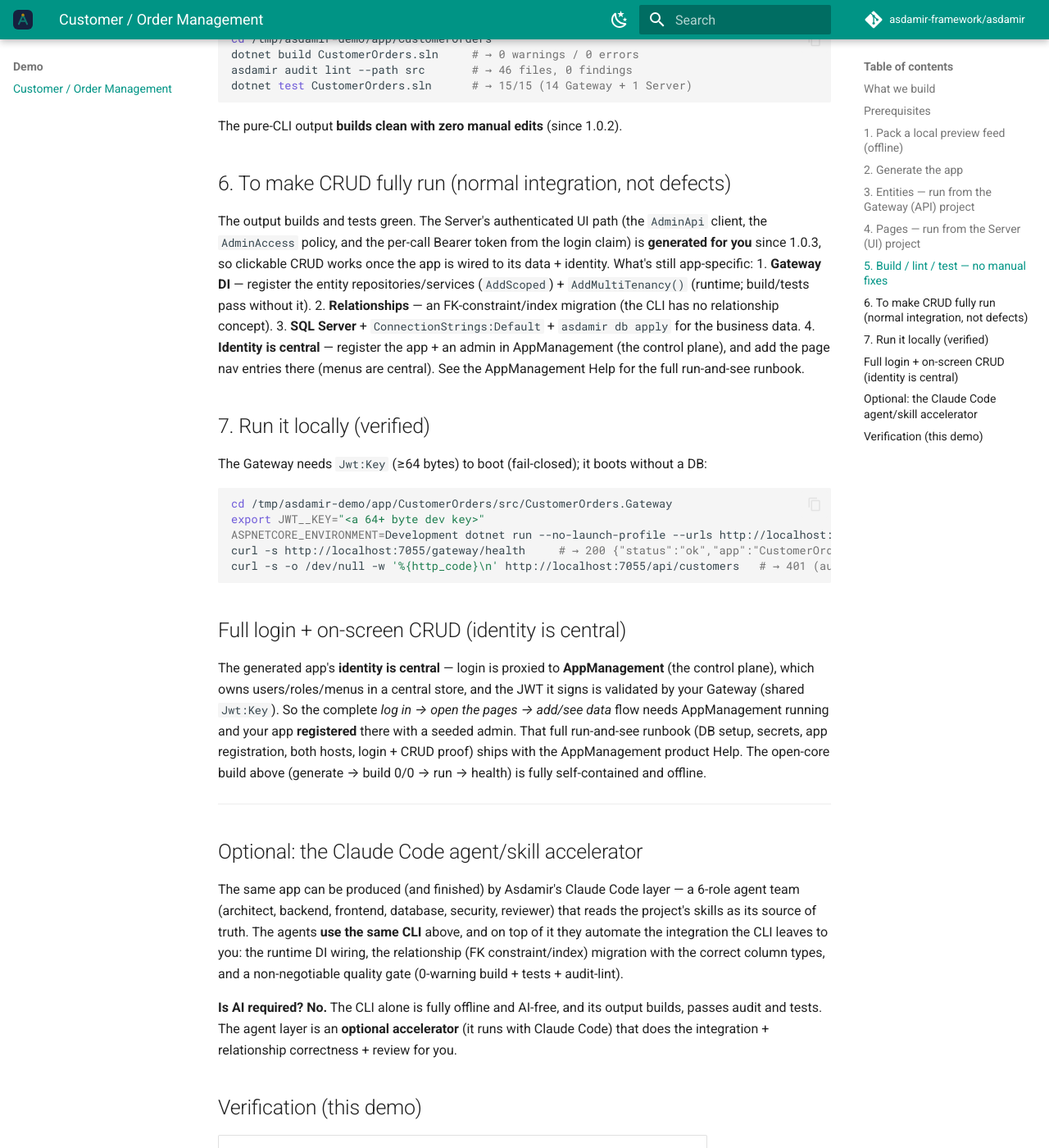
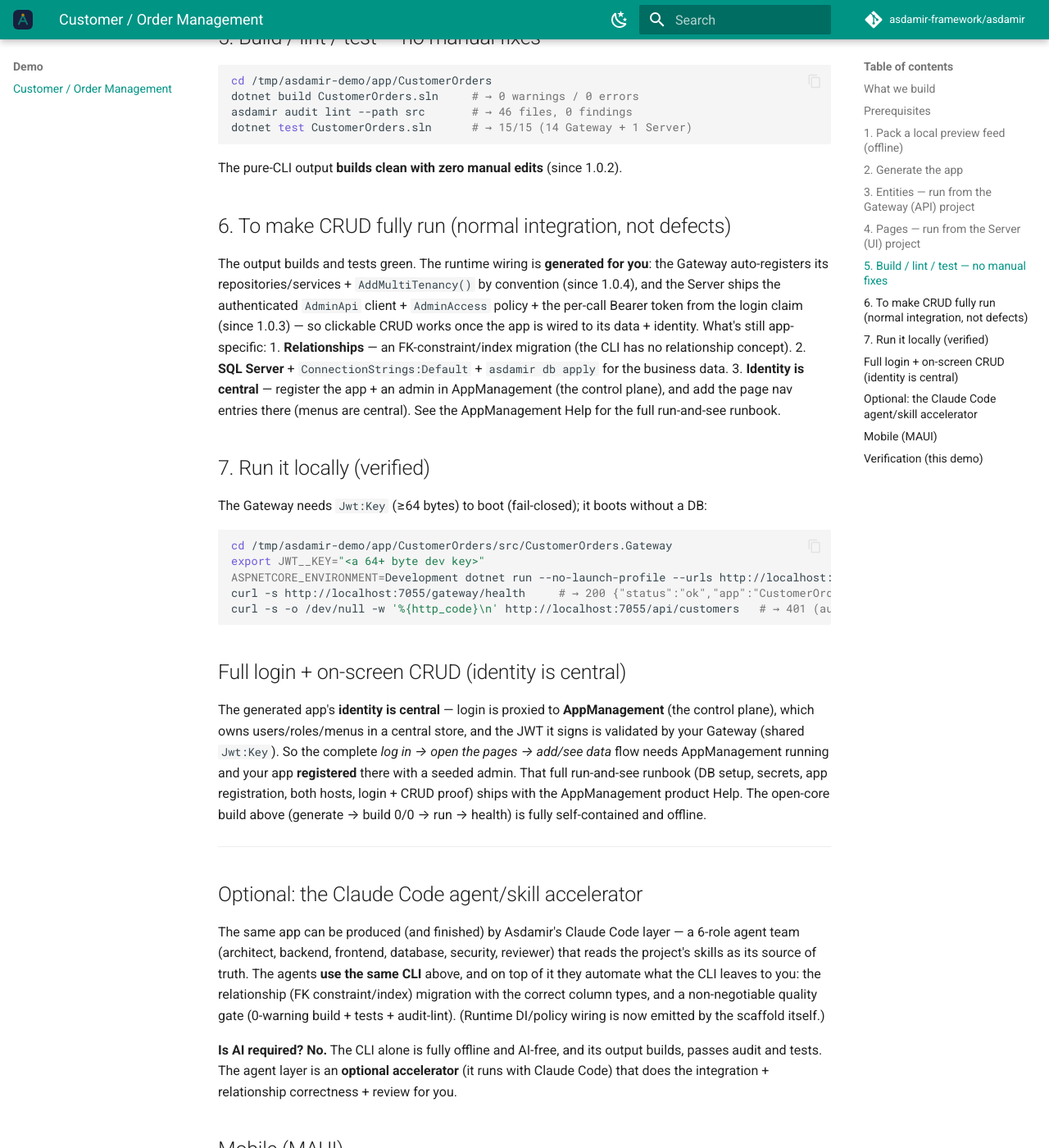
Before and after one commit to asdamir-framework/asdamir, an MkDocs documentation site: the page built from docs/demo/customer-order-management.md, in a window 1280 px wide and 1400 px high, scrolled down 2381 px. Shown: the whole window at 82% size. Built offline with MkDocs 1.6.1 and Material for MkDocs 9.7.7, drawn with Linux system fonts in a browser that asks for light colours; comment, search, counter and statistics services are not loaded; some of the changed text lies outside the part shown.

Commit message:
docs(demo): update for current state — Gateway DI auto (1.0.4), 1.0.5, + Mobile section
Corrects now-outdated guidance: Gateway DI + Server AdminApi/policy are emitted by the
scaffold (1.0.4) — no longer manual steps; bumps the version baseline; and adds a Mobile
(MAUI) section (generated + run on the Android emulator, honest skeleton scope). Menu/page
localization auto-seed reflected.

Co-Authored-By: Claude Opus 4.8 (1M context) <noreply@anthropic.com>

````diff
--- a/docs/demo/customer-order-management.md
+++ b/docs/demo/customer-order-management.md
@@ -2,7 +2,9 @@
 
 > A hands-on tutorial: scaffold a small Customer/Order management web app with the `asdamir` CLI —
 > **100% offline, no AI required** — then (optionally) accelerate the integration work with the Claude
-> Code agent/skill layer. Every command below was really run and verified. Requires open core **1.0.2+**.
+> Code agent/skill layer. Every command below was really run and verified. Requires the `asdamir` CLI
+> **1.0.4+** (since 1.0.4 the generated app wires its DI automatically; 1.0.5 also localizes nav-menu labels).
+> A **mobile (MAUI)** version of the same app can be generated too — see [Mobile](#mobile-maui) below.
 
 ## What we build
 
@@ -92,13 +94,13 @@ The pure-CLI output **builds clean with zero manual edits** (since 1.0.2).
 
 ## 6. To make CRUD fully run (normal integration, not defects)
 
-The output builds and tests green. The Server's authenticated UI path (the `AdminApi` client, the
-`AdminAccess` policy, and the per-call Bearer token from the login claim) is **generated for you** since
-1.0.3, so clickable CRUD works once the app is wired to its data + identity. What's still app-specific:
-1. **Gateway DI** — register the entity repositories/services (`AddScoped`) + `AddMultiTenancy()` (runtime; build/tests pass without it).
-2. **Relationships** — an FK-constraint/index migration (the CLI has no relationship concept).
-3. **SQL Server** + `ConnectionStrings:Default` + `asdamir db apply` for the business data.
-4. **Identity is central** — register the app + an admin in AppManagement (the control plane), and add the page nav entries there (menus are central). See the AppManagement Help for the full run-and-see runbook.
+The output builds and tests green. The runtime wiring is **generated for you**: the Gateway auto-registers
+its repositories/services + `AddMultiTenancy()` by convention (since 1.0.4), and the Server ships the
+authenticated `AdminApi` client + `AdminAccess` policy + the per-call Bearer token from the login claim
+(since 1.0.3) — so clickable CRUD works once the app is wired to its data + identity. What's still app-specific:
+1. **Relationships** — an FK-constraint/index migration (the CLI has no relationship concept).
+2. **SQL Server** + `ConnectionStrings:Default` + `asdamir db apply` for the business data.
+3. **Identity is central** — register the app + an admin in AppManagement (the control plane), and add the page nav entries there (menus are central). See the AppManagement Help for the full run-and-see runbook.
 
 ## 7. Run it locally (verified)
 
@@ -127,13 +129,30 @@ The open-core build above (generate → build 0/0 → run → health) is fully s
 
 The same app can be produced (and finished) by Asdamir's Claude Code layer — a 6-role agent team
 (architect, backend, frontend, database, security, reviewer) that reads the project's skills as its source
-of truth. The agents **use the same CLI** above, and on top of it they automate the integration the CLI
-leaves to you: the runtime DI wiring, the relationship (FK constraint/index) migration with the correct
-column types, and a non-negotiable quality gate (0-warning build + tests + audit-lint).
+of truth. The agents **use the same CLI** above, and on top of it they automate what the CLI leaves to you:
+the relationship (FK constraint/index) migration with the correct column types, and a non-negotiable quality
+gate (0-warning build + tests + audit-lint). (Runtime DI/policy wiring is now emitted by the scaffold itself.)
 
 **Is AI required? No.** The CLI alone is fully offline and AI-free, and its output builds, passes audit
 and tests. The agent layer is an **optional accelerator** (it runs with Claude Code) that does the
 integration + relationship correctness + review for you.
+
+## Mobile (MAUI)
+
+The same app has a mobile side: `asdamir new mobile CustomerOrders` scaffolds a **.NET MAUI Blazor Hybrid**
+app (a Mobile host + a shared Blazor layer + a **real SQLite offline cache**) that talks to the same Gateway
+API. Tokens are kept in native secure storage (Keychain/Keystore), login is proxied centrally, and the UI is
+localized (TR/EN/RU).
+
+```bash
+asdamir new mobile CustomerOrders --gateway-url https://localhost:7001/
+# build a single RID (else NETSDK1047), then deploy + run on a running emulator:
+dotnet build src/CustomerOrders.Mobile/CustomerOrders.Mobile.csproj -f net10.0-android -r android-arm64 -t:Run
+```
+
+> **Scope (honest):** `new mobile` currently generates the **skeleton** — login + dashboard, with the offline
+> SQLite cache and secure token storage. Per-entity mobile CRUD screens are not yet auto-generated (roadmap).
+> For store publishing the usual steps apply (app icon, signing, privacy policy, versioning). See [Mobile](../mobile.md).
 
 ## Verification (this demo)
 
````
Also changed, not shown: other parts of docs/demo/customer-order-management.md (+2 -2 lines).
